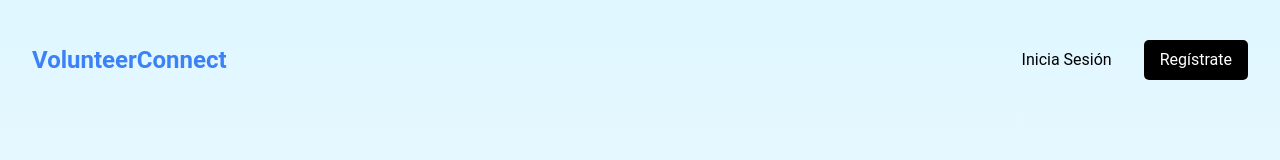
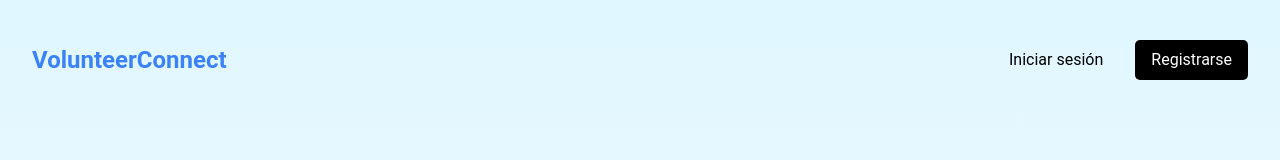
Before and after one commit to JuanCalderon2005/comunitary_projects, a Next.js app: page / in a window 1280 px wide. Shown: the top 160 px of the page. Built offline with nearby package versions, Linux system fonts and the light colour scheme.

Commit message:
Refactor button components to accept props for label and onClick; update Header to use new button implementations

```diff
--- a/src/ui/Atoms/HomePage/PrimaryButton.tsx
+++ b/src/ui/Atoms/HomePage/PrimaryButton.tsx
@@ -1,6 +1,7 @@
+import React from 'react';
 import styled from 'styled-components';
 
-const PrimaryButton = styled.button`
+const StyledButton = styled.button`
   padding: 0.5rem 1rem;
   background-color: black;
   color: white;
@@ -14,4 +15,13 @@ const PrimaryButton = styled.button`
   }
 `;
 
+interface PrimaryButtonProps {
+  onClick: () => void;
+  label: string;
+}
+
+const PrimaryButton: React.FC<PrimaryButtonProps> = ({ onClick, label }) => {
+  return <StyledButton onClick={onClick}>{label}</StyledButton>;
+};
+
 export default PrimaryButton;
--- a/src/ui/Atoms/HomePage/SecondaryButton.tsx
+++ b/src/ui/Atoms/HomePage/SecondaryButton.tsx
@@ -1,6 +1,12 @@
+import React from 'react';
 import styled from 'styled-components';
 
-const SecondaryButton = styled.button`
+interface SecondaryButtonProps {
+  label: string;
+  onClick: () => void;
+}
+
+const StyledButton = styled.button`
   padding: 0.5rem 1rem;
   color: black;
   border-radius: 5px;
@@ -9,4 +15,8 @@ const SecondaryButton = styled.button`
   outline: none;
 `;
 
+const SecondaryButton: React.FC<SecondaryButtonProps> = ({ label, onClick }) => {
+  return <StyledButton onClick={onClick}>{label}</StyledButton>;
+};
+
 export default SecondaryButton;
--- a/src/ui/Organisms/HomePage/Header.tsx
+++ b/src/ui/Organisms/HomePage/Header.tsx
@@ -1,8 +1,10 @@
+'use client'
 import React from 'react';
 import PrimaryButton from '@/ui/Atoms/HomePage/PrimaryButton';
 import SecondaryButton from '@/ui/Atoms/HomePage/SecondaryButton';
 import TitleHeader from '@/ui/Atoms/HomePage/TitleHeader';
 import styled from 'styled-components';
+import { useRouter } from 'next/navigation';
 
 const ContainerHeader = styled.div`
   display: flex;
@@ -19,12 +21,19 @@ const ContainerButtons = styled.div`
 `;
 
 const HeaderComponent = () => {
+  const router = useRouter();
   return (
     <ContainerHeader>
       <TitleHeader />
       <ContainerButtons>
-        <SecondaryButton>Inicia Sesión</SecondaryButton>
-        <PrimaryButton>Regístrate</PrimaryButton>
+        <SecondaryButton
+          label="Iniciar sesión"
+          onClick={() => router.push('/login')}
+        />
+        <PrimaryButton
+          label="Registrarse"
+          onClick={() => router.push('/register')}
+        />
       </ContainerButtons>
     </ContainerHeader>
   );
```
